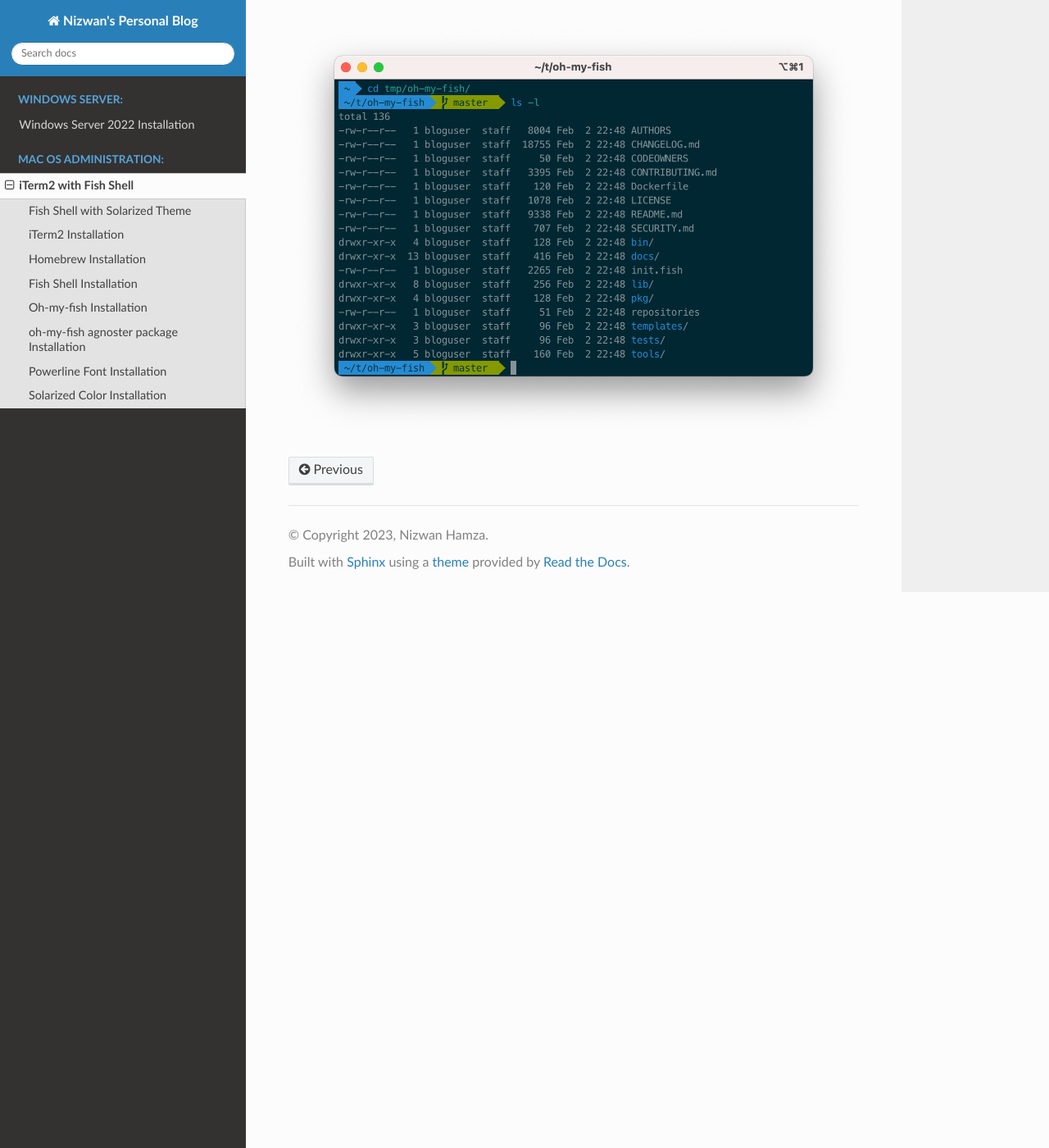
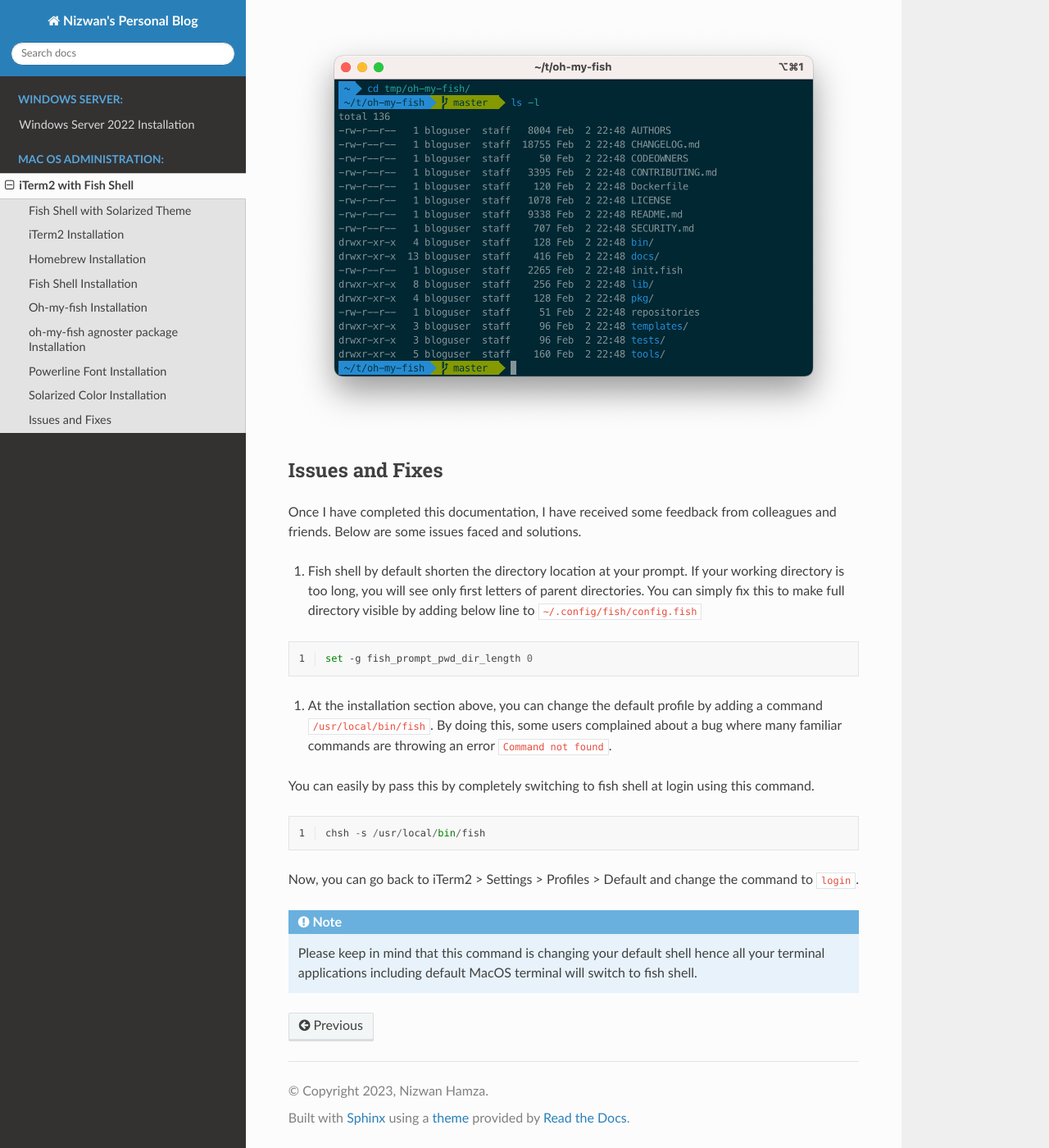
Before and after one commit to nizwanhamza/blog.nizwan.com, a Sphinx documentation site: the page built from docs/source/macos/iterm2.rst, in a window 1280 px wide and 1400 px high, scrolled down 6194 px. Shown: the whole window at 82% size. Built offline with Sphinx 7.4.7 and the Read the Docs theme 2.0.0, drawn with Linux system fonts in a browser that asks for light colours.

Commit message:
iTerm2 Issues and Fixes

```diff
--- a/docs/source/macos/iterm2.rst
+++ b/docs/source/macos/iterm2.rst
@@ -156,3 +156,30 @@ Restart the iTerm and notice the change in iTerm2 prompt as below. This is our f
 
 .. image:: ./../image/macos/iterm/7.png
 .. image:: ./../image/macos/iterm/8.png
+
+Issues and Fixes
+----------------
+
+Once I have completed this documentation, I have received some feedback from colleagues and friends. Below are some issues faced and solutions.
+
+1. Fish shell by default shorten the directory location at your prompt. If your working directory is too long, you will see only first letters of parent directories. You can simply fix this to make full directory visible by adding below line to ``~/.config/fish/config.fish``
+
+.. code-block:: bash
+    :linenos:
+
+    set -g fish_prompt_pwd_dir_length 0
+
+1.  At the installation section above, you can change the default profile by adding a command ``/usr/local/bin/fish``. By doing this, some users complained about a bug where many familiar commands are throwing an error ``Command not found``.
+
+You can easily by pass this by completely switching to fish shell at login using this command.
+
+.. code-block::
+    :linenos:
+
+    chsh -s /usr/local/bin/fish
+
+Now, you can go back to iTerm2 > Settings > Profiles > Default and change the command to ``login``.
+
+.. note::
+
+    Please keep in mind that this command is changing your default shell hence all your terminal applications including default MacOS terminal will switch to fish shell.
```
Also changed, not shown: 6 other files.
